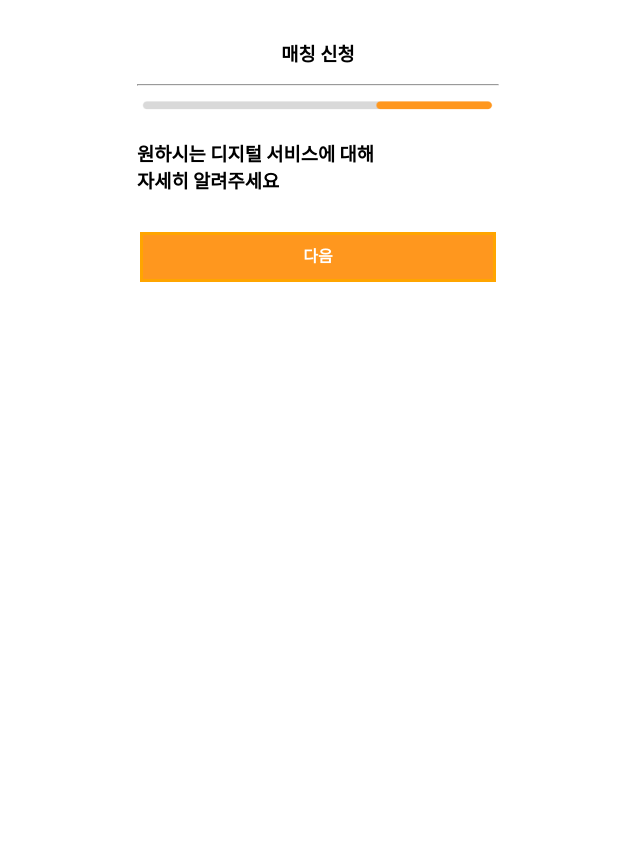
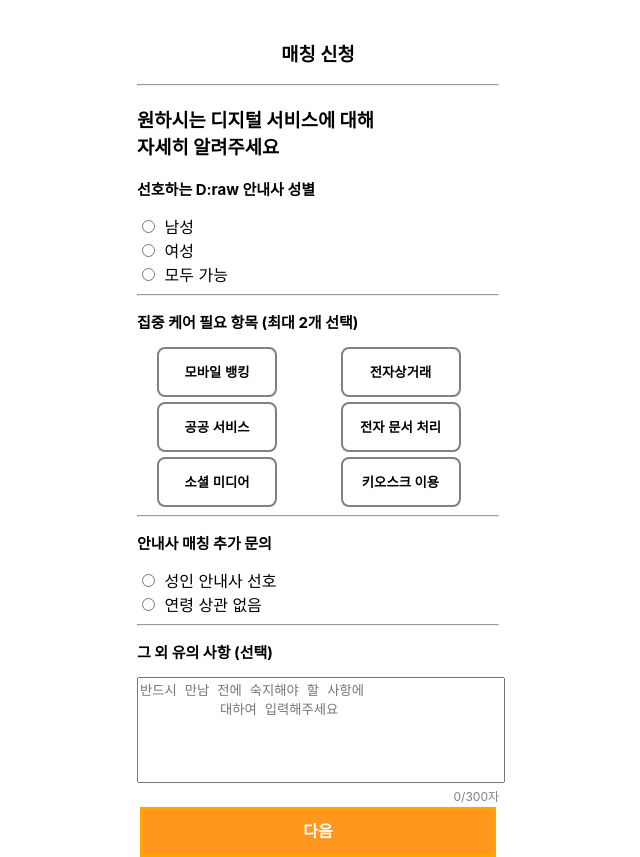
Before and after one commit to Likelion-at-SMWU-11th/D_raw-Client, a React (Create React App) app in the folder d_raw/: page /service4 in a window 1280 px wide. Shown: the whole page, without its empty margins (322-962 px from the left). Built offline with nearby package versions, Linux system fonts and the light colour scheme.

Commit message:
<서비스 신청> 구현 추가!

```diff
--- a/d_raw/src/App.js
+++ b/d_raw/src/App.js
@@ -6,6 +6,8 @@ import MatchingPage from "./components/MatchingPage";
 import ComplimentPage from "./components/ComplimentPage";
 import MorePage from "./components/MorePage";
 import AccountPage from "./components/AccountPage";
+import NoticePage from "./components/NoticePage";
+import QuestionPage from "./components/QuestionPage";
 import ServicePage from "./components/ServicePage";
 import Service2Page from "./components/Service2Page";
 import Service3Page from "./components/Service3Page";
@@ -23,6 +25,8 @@ function App() {
           <Route path="/compliment" element={<ComplimentPage />} />
           <Route path="/more" element={<MorePage />} />
           <Route path="/account" element={<AccountPage />} />
+          <Route path="/notice" element={<NoticePage />} />
+          <Route path="/question" element={<QuestionPage />} />
           <Route path="/service" element={<ServicePage />} />
           <Route path="/service2" element={<Service2Page />} />
           <Route path="/service3" element={<Service3Page />} />
--- a/d_raw/src/components/MorePage.js
+++ b/d_raw/src/components/MorePage.js
@@ -60,9 +60,9 @@ const MorePage = () => {
         <BoxContainer>
           <Box>고객센터</Box>
         </BoxContainer>
-        <p>공지사항</p>
+        <Link to="/notice">공지사항</Link>
         <hr />
-        <p>자주 묻는 질문</p>
+        <Link to="/question">자주 묻는 질문</Link>
         <hr />
         <p>1:1 채팅 상담</p>
         <p>평일 09:00~18:00, 점심시간 13:00~14:00</p>
--- /dev/null
+++ b/d_raw/src/components/NoticePage.js
@@ -0,0 +1,26 @@
+import React from "react";
+import styled from "styled-components";
+
+const NoticeContainer = styled.div`
+  text-align: center;
+  width: 362px;
+  height: 800px;
+  background-color: white;
+  padding: 20px;
+  position: relative;
+`;
+
+const Heading = styled.h3`
+  font-weight: bold;
+`;
+
+const NoticePage = () => {
+  return (
+    <NoticeContainer>
+      <Heading>공지사항</Heading>
+      <hr />
+    </NoticeContainer>
+  );
+};
+
+export default NoticePage;
--- /dev/null
+++ b/d_raw/src/components/QuestionPage.js
@@ -0,0 +1,7 @@
+import React from "react";
+
+const QuestionPage = () => {
+  return <div>자주 묻는 질문 이잖슴~</div>;
+};
+
+export default QuestionPage;
--- a/d_raw/src/components/Service3Page.js
+++ b/d_raw/src/components/Service3Page.js
@@ -1,4 +1,4 @@
-import React from "react";
+import React, { useState } from "react";
 import styled from "styled-components";
 import { Link } from "react-router-dom";
 
@@ -20,11 +20,6 @@ const Title = styled.h3`
   text-align: left;
 `;
 
-const Describe = styled.p`
-  font-size: 14px;
-  text-align: left;
-`;
-
 const Image = styled.img`
   width: 100%;
   height: 23px;
@@ -43,7 +38,43 @@ const NextButton = styled.button`
   cursor: pointer;
 `;
 
+const ScrollableNumberPicker = styled.select`
+  width: 80px;
+  font-size: 16px;
+`;
+
+const YearLabel = styled.span`
+  margin-left: 5px;
+`;
+
+const RadioButtonContainer = styled.div`
+  text-align: left;
+  margin-top: 10px;
+`;
+
+const RadioButton = styled.input`
+  margin-right: 5px;
+`;
+
 const Service3Page = () => {
+  const [selectedBirthYear, setSelectedBirthYear] = useState(2023);
+  const [selectedVisualImpairment, setSelectedVisualImpairment] = useState("");
+  const [selectedGender, setSelectedGender] = useState("");
+
+  const handleYearChange = (event) => {
+    setSelectedBirthYear(event.target.value);
+  };
+
+  const handleVisualImpairmentChange = (event) => {
+    setSelectedVisualImpairment(event.target.value);
+  };
+
+  const handleGenderChange = (event) => {
+    setSelectedGender(event.target.value);
+  };
+
+  const isFormValid = selectedVisualImpairment && selectedGender;
+
   return (
     <Service3Container>
       <Heading>매칭 신청</Heading>
@@ -59,18 +90,84 @@ const Service3Page = () => {
         <p>
           <strong>시각장애 여부</strong>
         </p>
+        <RadioButtonContainer>
+          <label>
+            <RadioButton
+              type="radio"
+              name="visualImpairment"
+              value="none"
+              onChange={handleVisualImpairmentChange}
+            />{" "}
+            없음
+          </label>
+          <label>
+            <RadioButton
+              type="radio"
+              name="visualImpairment"
+              value="mild"
+              onChange={handleVisualImpairmentChange}
+            />{" "}
+            경증 장애
+          </label>
+          <label>
+            <RadioButton
+              type="radio"
+              name="visualImpairment"
+              value="severe"
+              onChange={handleVisualImpairmentChange}
+            />{" "}
+            중증 장애
+          </label>
+        </RadioButtonContainer>
+        <br />
+        <hr />
         <p>
           <strong>출생년도</strong>
         </p>
+        <br />
+        <ScrollableNumberPicker
+          value={selectedBirthYear}
+          onChange={handleYearChange}
+        >
+          {Array.from({ length: 124 }, (_, index) => (
+            <option key={2023 - index} value={2023 - index}>
+              {2023 - index}
+            </option>
+          ))}
+        </ScrollableNumberPicker>
+        <YearLabel>년</YearLabel>
+        <br />
+        <br />
+        <hr />
         <p>
           <strong>성별</strong>
         </p>
+        <RadioButtonContainer>
+          <label>
+            <RadioButton
+              type="radio"
+              name="gender"
+              value="female"
+              onChange={handleGenderChange}
+            />{" "}
+            여성
+          </label>
+          <label>
+            <RadioButton
+              type="radio"
+              name="gender"
+              value="male"
+              onChange={handleGenderChange}
+            />{" "}
+            남성
+          </label>
+        </RadioButtonContainer>
       </div>
       <br />
       <br />
       <br />
       <Link to="/service4">
-        <NextButton>다음</NextButton>
+        <NextButton disabled={!isFormValid}>다음</NextButton>
       </Link>
     </Service3Container>
   );
--- a/d_raw/src/components/Service4Page.js
+++ b/d_raw/src/components/Service4Page.js
@@ -1,4 +1,4 @@
-import React from "react";
+import React, { useState } from "react";
 import styled from "styled-components";
 import { Link } from "react-router-dom";
 
@@ -21,13 +21,58 @@ const Title = styled.h3`
 `;
 
 const Describe = styled.p`
-  font-size: 14px;
+  font-weight: bold;
+  color: solidgray;
+  font-size: 15px;
   text-align: left;
 `;
 
-const Image = styled.img`
+const RadioButtonContainer = styled.div`
+  display: flex;
+  flex-direction: column;
+  align-items: flex-start;
+  margin-top: 5px;
+`;
+
+const RadioButton = styled.input`
+  margin-right: 5px;
+`;
+
+const SquareButtonContainer = styled.div`
+  display: grid;
+  grid-template-columns: repeat(2, 1fr);
+  gap: 5px;
+  margin-top: 5px;
+`;
+
+const SquareButton = styled.button`
+  width: 120px;
+  height: 50px;
+  font-weight: bold;
+  margin-left: 20px;
+  margin-right: 20px;
+  border-radius: 8px;
+  border: 2px solid ${({ selected }) => (selected ? "orange" : "gray")};
+  background-color: ${({ selected }) => (selected ? "orange" : "white")};
+  cursor: pointer;
+`;
+
+const InputContainer = styled.div`
+  margin-top: 5px;
+  text-align: left;
+`;
+
+const TextInput = styled.textarea`
   width: 100%;
-  height: 22px;
+  height: 100px;
+  resize: none;
+  text-align: left;
+`;
+
+const MaxLengthIndicator = styled.span`
+  font-size: 12px;
+  color: gray;
+  float: right;
 `;
 
 const NextButton = styled.button`
@@ -44,19 +89,135 @@ const NextButton = styled.button`
 `;
 
 const Service4Page = () => {
+  const [preferredGender, setPreferredGender] = useState("");
+  const [selectedCareNeeds, setSelectedCareNeeds] = useState([]);
+  const [additionalInquiry, setAdditionalInquiry] = useState("");
+
+  const handleGenderChange = (event) => {
+    setPreferredGender(event.target.value);
+  };
+
+  const handleCareNeedToggle = (careNeed) => {
+    if (selectedCareNeeds.includes(careNeed)) {
+      setSelectedCareNeeds(
+        selectedCareNeeds.filter((item) => item !== careNeed)
+      );
+    } else {
+      if (selectedCareNeeds.length < 2) {
+        setSelectedCareNeeds([...selectedCareNeeds, careNeed]);
+      }
+    }
+  };
+
+  const handleAdditionalInquiryChange = (event) => {
+    const inputText = event.target.value;
+    setAdditionalInquiry(inputText);
+  };
+
+  const isFormValid =
+    preferredGender !== "" &&
+    selectedCareNeeds.length > 0 &&
+    additionalInquiry !== "";
+
   return (
     <Service4Container>
       <Heading>매칭 신청</Heading>
       <hr />
-      <Image src="step4.png" alt="step4" />
       <Title>
         원하시는 디지털 서비스에 대해
         <br />
         자세히 알려주세요
       </Title>
+      <Describe>선호하는 D:raw 안내사 성별</Describe>
+      <RadioButtonContainer>
+        <label>
+          <RadioButton
+            type="radio"
+            name="preferredGender"
+            value="male"
+            onChange={handleGenderChange}
+          />{" "}
+          남성
+        </label>
+        <label>
+          <RadioButton
+            type="radio"
+            name="preferredGender"
+            value="female"
+            onChange={handleGenderChange}
+          />{" "}
+          여성
+        </label>
+        <label>
+          <RadioButton
+            type="radio"
+            name="preferredGender"
+            value="all"
+            onChange={handleGenderChange}
+          />{" "}
+          모두 가능
+        </label>
+      </RadioButtonContainer>
+      <hr />
+      <Describe>집중 케어 필요 항목 (최대 2개 선택)</Describe>
+      <SquareButtonContainer>
+        {[
+          "모바일 뱅킹",
+          "전자상거래",
+          "공공 서비스",
+          "전자 문서 처리",
+          "소셜 미디어",
+          "키오스크 이용",
+        ].map((item) => (
+          <SquareButton
+            key={item}
+            selected={selectedCareNeeds.includes(item)}
+            onClick={() => handleCareNeedToggle(item)}
+          >
+            {item}
+          </SquareButton>
+        ))}
+      </SquareButtonContainer>
+      <hr />
+      <Describe>안내사 매칭 추가 문의</Describe>
+      <RadioButtonContainer>
+        <label>
+          <RadioButton
+            type="radio"
+            name="inquiry"
+            value="preferred"
+            onChange={() => {}}
+          />{" "}
+          성인 안내사 선호
+        </label>
+        <label>
+          <RadioButton
+            type="radio"
+            name="inquiry"
+            value="no_age_preference"
+            onChange={() => {}}
+          />{" "}
+          연령 상관 없음
+        </label>
+      </RadioButtonContainer>
+      <hr />
+      <Describe>그 외 유의 사항 (선택)</Describe>
+      <InputContainer>
+        <TextInput
+          value={additionalInquiry}
+          onChange={handleAdditionalInquiryChange}
+          maxLength="300"
+          placeholder="반드시 만남 전에 숙지해야 할 사항에
+          대하여 입력해주세요"
+        />
+        <MaxLengthIndicator>
+          {additionalInquiry.length}/300자
+        </MaxLengthIndicator>
+      </InputContainer>
       <br />
-
-      <NextButton>다음</NextButton>
+      <Link to="/service5">
+        <NextButton disabled={!isFormValid}>다음</NextButton>
+      </Link>
     </Service4Container>
   );
 };
--- a/d_raw/src/components/ServicePage.js
+++ b/d_raw/src/components/ServicePage.js
@@ -35,9 +35,10 @@ const NextButton = styled.button`
   font-size: 1rem;
   font-weight: bold;
   line-height: 1.5;
-  border: 3px solid ${(props) => (props.active ? "orange" : "#ccc")};
+  border: 3px solid ${(props) => (props.active ? "orange" : "#ff971e")}; // 주황색으로 변경
   color: white;
-  background: ${(props) => (props.active ? "#ff971e" : "#ccc")};
+  background: ${(props) =>
+    props.active ? "#ff971e" : "orange"}; // 주황색과 회색을 바꿈
   white-space: nowrap;
   cursor: ${(props) => (props.active ? "pointer" : "default")};
 `;
@@ -97,7 +98,7 @@ const ServicePage = () => {
         <br />
         <br />
         <Link to="/service2">
-          <NextButton>다음</NextButton>
+          <NextButton active={isNextButtonActive}>다음</NextButton>
         </Link>
       </ServiceContainer>
     </ThemeProvider>
```
